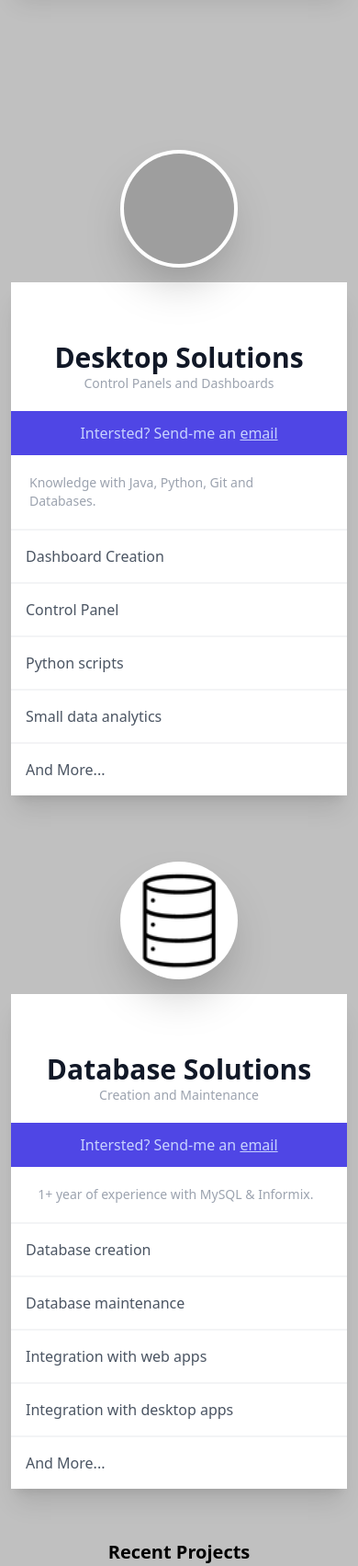
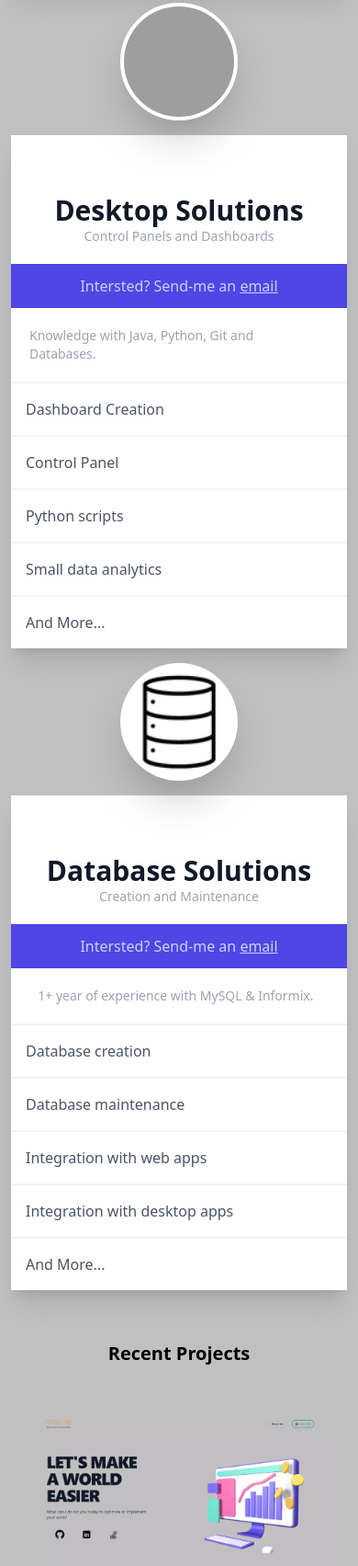
Before and after one commit to PClima/portfolio, a website: page index.html in a window 390 px wide. Shown: the part 1826-3529 px from the top of the page at 92% size. Drawn offline with Linux system fonts and the light colour scheme; grey boxes are pictures that could not be loaded.

Commit message:
update mobile version v4

```diff
--- a/index.html
+++ b/index.html
@@ -145,7 +145,7 @@
                     </div>
                 </div>
             </div>
-            <div class="px-3 py-40 sm:py-0">
+            <div class="px-3 pb-40 sm:py-0">
                 <div class="bg-white relative shadow-xl container mx-10">
                     <div class="flex justify-center">
                         <img src="https://img.icons8.com/material-rounded/192/000000/workstation.png" alt="Desktop" class="rounded-full mx-auto absolute -top-36 sm:-top-20 w-32 h-32 shadow-2xl border-4 border-white bg-white">
@@ -193,7 +193,7 @@
                     </div>
                 </div>
             </div>
-            <div class="px-3 pt-14 sm:py-0">
+            <div class="px-3 sm:py-0">
                 <div class="bg-white relative shadow-xl container mx-10">
                     <div class="flex justify-center">
                         <img src="./src/assets/database-icon.png" alt="Desktop" class="rounded-full mx-auto absolute -top-36 sm:-top-20 w-32 h-32 shadow-2xl border-0 border-white bg-white">
```
Also changed, not shown: dist/output.css.
